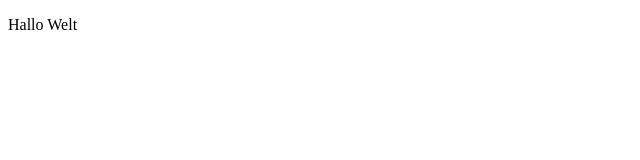
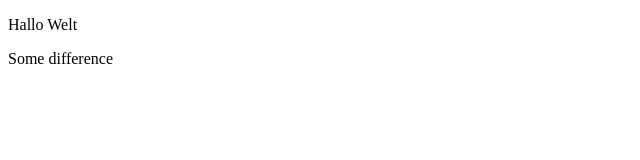
Before and after one commit to Jump-Start-Gruppe-4/Hello-World, a plain HTML site: page index.html in a window 1280 px wide. Shown: the full height of the page, 0-640 px from the left. Drawn offline with Linux system fonts and the light colour scheme.

Commit message:
test ausgeführt

```diff
--- a/index.html
+++ b/index.html
@@ -6,6 +6,7 @@
 </head>
 <body>
     <p> Hallo Welt </p>
+    <p>Some difference</p>
     <script src="index.js"></script>
 </body>
 </html>
```
